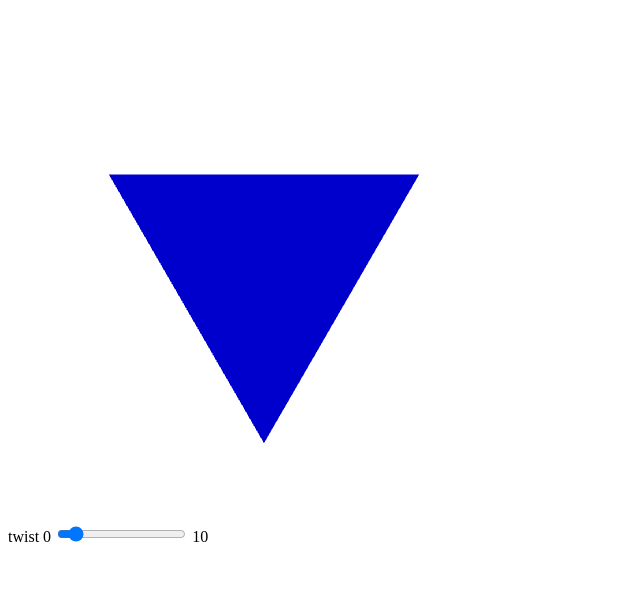
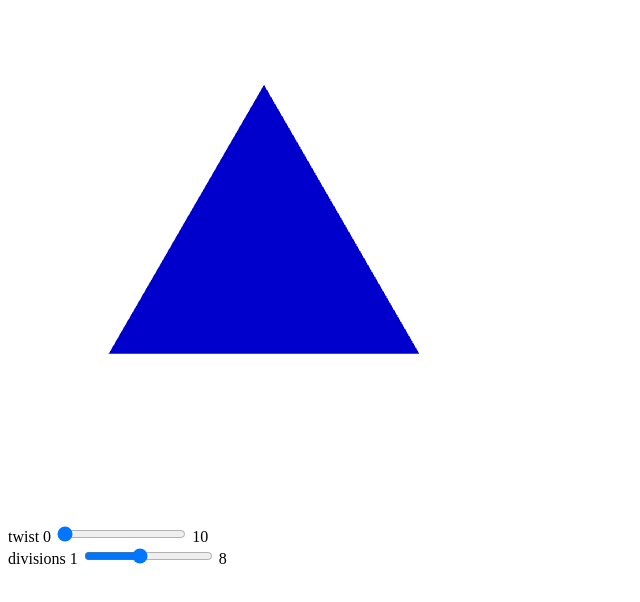
Before and after one commit to rtedin/webgl-course, a plain HTML site: page assignment-1/a1.html in a window 1280 px wide. Shown: the whole page, without its empty margins (0-640 px from the left). Drawn offline with Linux system fonts and the light colour scheme.

Commit message:
Add sliders and remove passing around the rotation angle

```diff
--- a/assignment-1/a1.html
+++ b/assignment-1/a1.html
@@ -27,8 +27,13 @@
    </canvas>
    <div>
       twist 0
-      <input id="twist" type="range" min="0" max="100" step="1" value="10" />
+      <input id="twist" type="range" min="0" max="100" step="1" value="0" />
        10
+   </div>
+   <div>
+      divisions 1
+      <input id="divisions" type="range" min="1" max="8" step="1" value="4" />
+       8
    </div>
 </body>
 </html>
--- a/assignment-1/a1.js
+++ b/assignment-1/a1.js
@@ -1,3 +1,8 @@
+/* Globals ********************************************************************/
+var twist     = 0.0; // Amount of twist
+var divisions = 4;   // Number of divisions
+/******************************************************************************/
+
 /**
  * Sets up the canvas and returns a webGL context.
  */
@@ -30,24 +35,24 @@ function rotateVertex(vertex, theta) {
 
 /**
  * Returns the vertex resulting from rotating the vertex 'vertex' by
- * 'theta' * ' twistAmount * lenght('vertex') radians.
+ * 'twistAmount' * lenght('vertex') radians.
  */
-function twistVertex(vertex, theta, twistAmount) {
+function twistVertex(vertex, twistAmount) {
    var x = vertex[0];
    var y = vertex[1];
-   var d = twistAmount === 0.0 ? 1.0 : twistAmount * length(vertex);
-   sintheta = Math.sin(theta * d);
-   costheta = Math.cos(theta * d);
+   var theta = twistAmount * length(vertex);
+   sintheta = Math.sin(theta);
+   costheta = Math.cos(theta);
    return vec2(x * costheta - y * sintheta, x * sintheta + y * costheta);
 }
 
 /**
- * Applies a twist to all the vertices in 'vertices. Each vertex is rotated by
- * 'theta' * ' twistAmount * lenght(vertex) radians around the origin.
+ * Applies a twist to all the vertices in 'vertices'. Each vertex is rotated by
+ * 'twistAmount' * lenght(vertex) radians around the origin.
  */
-function twistVertices(vertices, theta, twistAmount) {
+function twistVertices(vertices, twistAmount) {
    for(var i = 0; i < vertices.length; i++) {
-      vertices[i] = twistVertex(vertices[i], theta, twistAmount);
+      vertices[i] = twistVertex(vertices[i], twistAmount);
    }
 }
 
@@ -71,20 +76,20 @@ function divideTriangle(triangle, numDiv, vertices) {
 
 /**
  * Creates and returns an array with the vertices to render.
- * 'numDiv' is the number of times to divide the original triangle.
  */
-function createVerticesArray(numDiv) {
+function createVerticesArray() {
    var a = vec2(0, 0.7);
    var triangle = Triangle(a, rotateVertex(a, 2.0 * Math.PI / 3.0),
                            rotateVertex(a, -2.0 * Math.PI / 3.0));
    var vertices = [];
-   divideTriangle(triangle, numDiv, vertices);
-   twistVertices(vertices, Math.PI, 0);
+   divideTriangle(triangle, divisions, vertices);
+   twistVertices(vertices, twist);
    return vertices;
 }
 
 /**
- * Sends the vertices to a buffer in the GPU using the passed WebGL context.
+ * Sends the vertices 'vertices' to a buffer in the GPU using the WebGL context
+ * 'gl'.
  */
 function sendVerticesToGPU(vertices, glContext) {
    var program = initShaders(glContext, "vertex-shader", "fragment-shader");
@@ -101,19 +106,30 @@ function sendVerticesToGPU(vertices, glContext) {
 }
 
 /**
- * Renders the passed WebGL context.
+ * Renders the WebGL context 'gl' that contains 'numVertices' vertices.
  */
 function render(gl, numVertices) {
    gl.clear(gl.COLOR_BUFFER_BIT);
    gl.drawArrays(gl.TRIANGLES, 0, numVertices);
 }
 
-window.onload = function init() {
-//    document.getElementById("twist").onchange = function() {
-//       console.log(event.srcElement.value);
-//    }
-   var gl = setUpCanvas(); if(!gl) { alert("WegGL is not available"); }
-   var vertices = createVerticesArray(8);
+/**
+ * Processes the vertices and reders them in the WebGL context 'gl'.
+ */
+function processAndRender(gl) {
+   var vertices = createVerticesArray();
    sendVerticesToGPU(vertices, gl);
    render(gl, vertices.length);
 }
+window.onload = function init() {
+   var gl = setUpCanvas(); if(!gl) { alert("WegGL is not available"); }
+   processAndRender(gl);
+   document.getElementById("twist").onchange = function() {
+      twist = event.srcElement.value / 10.0;
+      processAndRender(gl);
+   }
+   document.getElementById("divisions").onchange = function() {
+      divisions = event.srcElement.value;
+      processAndRender(gl);
+   }
+}
```
